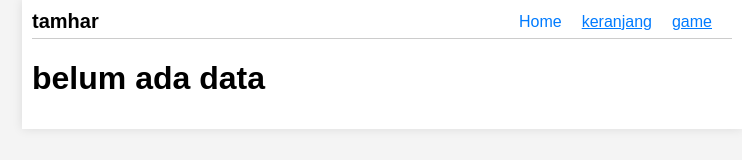
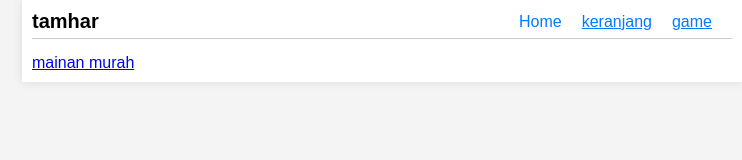
Before and after one commit to Rahmattopik/Web-tiktok, a plain HTML site: page keranjang.html in a window 1280 px wide. Shown: the whole page, without its empty margins (258-1000 px from the left). Drawn offline with Linux system fonts and the light colour scheme.

Commit message:
Update keranjang.html

```diff
--- a/keranjang.html
+++ b/keranjang.html
@@ -19,10 +19,10 @@
         </ul>
       </nav>
     </header>
-  <h1>
+  <div>
 
-  belum ada data
-  </h1>
+  <a href="https://s.lazada.co.id/s.rDh6h">mainan murah</a>
+     </div>
   </div>
 </body>
 </html>
```
